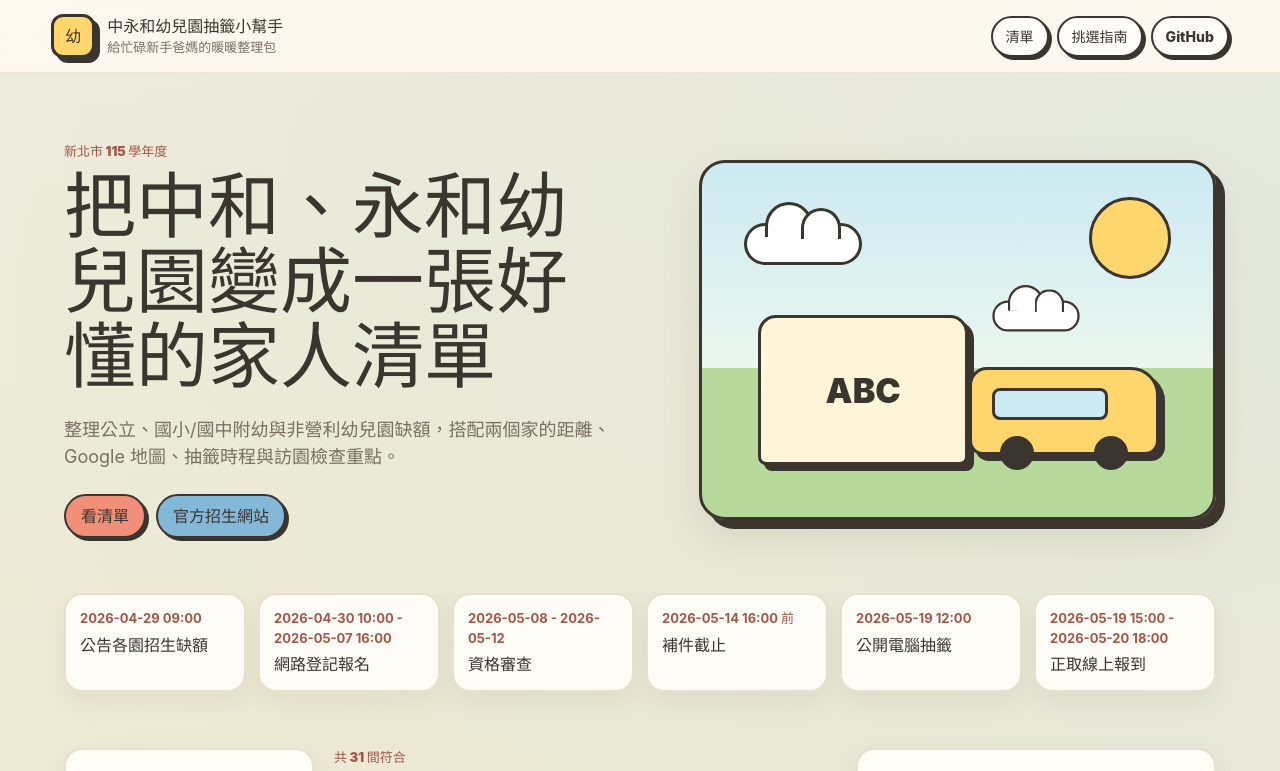
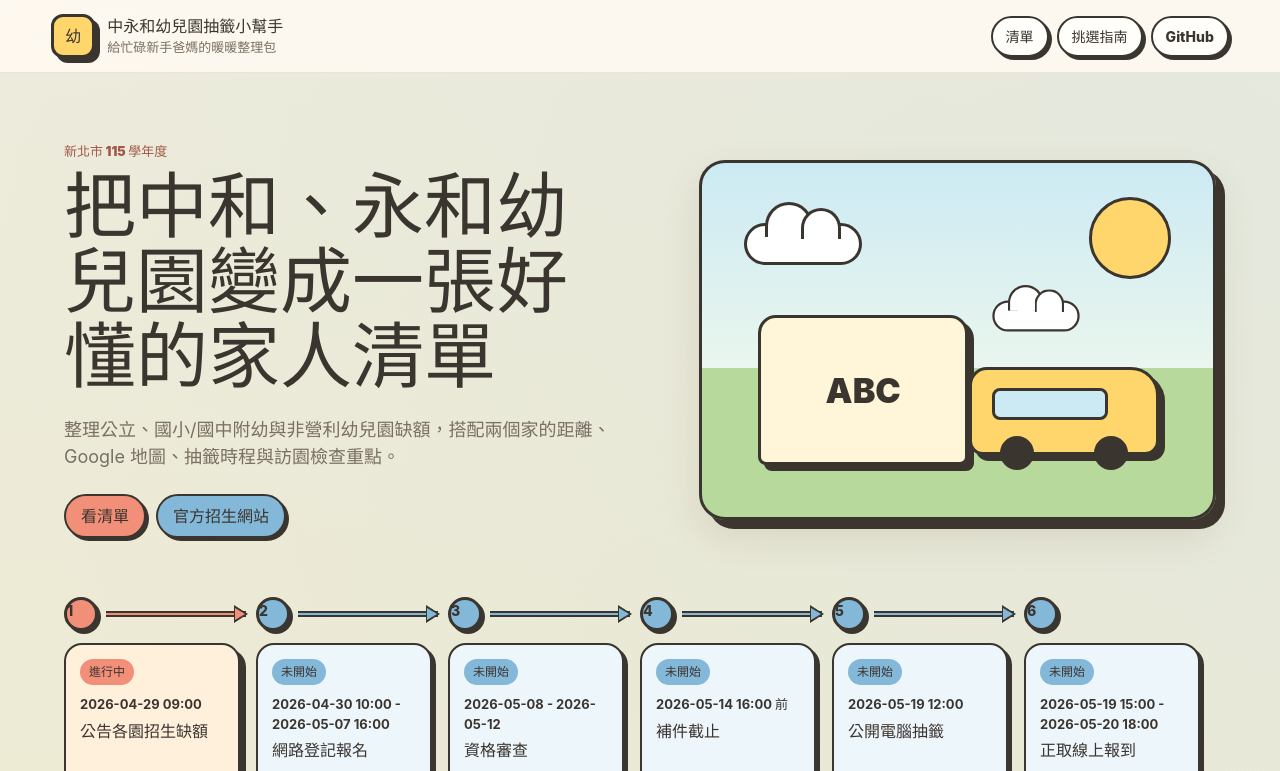
Before and after one commit to bluetch/ntpc-kindergarten-2026, a React (Vite) app: page / in a window 1280 px wide. Shown: the top 771 px of the page. Built offline with nearby package versions, Linux system fonts and the light colour scheme.

Commit message:
Style admissions timeline as progress track

```diff
--- a/src/App.jsx
+++ b/src/App.jsx
@@ -18,6 +18,21 @@ const defaultHomeInputs = {
     label: homes.yonghe.label,
     address: homes.yonghe.address,
   },
+};
+
+const timelineWindows = [
+  { start: "2026-04-29T09:00:00+08:00", end: "2026-04-29T23:59:59+08:00" },
+  { start: "2026-04-30T10:00:00+08:00", end: "2026-05-07T16:00:00+08:00" },
+  { start: "2026-05-08T00:00:00+08:00", end: "2026-05-12T23:59:59+08:00" },
+  { start: "2026-05-13T00:00:00+08:00", end: "2026-05-14T16:00:00+08:00" },
+  { start: "2026-05-19T12:00:00+08:00", end: "2026-05-19T14:59:59+08:00" },
+  { start: "2026-05-19T15:00:00+08:00", end: "2026-05-20T18:00:00+08:00" },
+];
+
+const timelineStatusLabels = {
+  past: "已完成",
+  current: "進行中",
+  future: "未開始",
 };
 
 const googleMapUrl = (destination) =>
@@ -49,6 +64,16 @@ const classVacancyLabel = (classType) => {
   if (classType === "2歲專班") return "2歲缺額";
   if (classType === "3-5歲班") return "3-5歲缺額";
   return "總缺額";
+};
+
+const getTimelineStatus = (index, now = new Date()) => {
+  const window = timelineWindows[index];
+  if (!window) return "future";
+  const start = new Date(window.start);
+  const end = new Date(window.end);
+  if (now < start) return "future";
+  if (now > end) return "past";
+  return "current";
 };
 
 const hasCoordinates = (place) =>
@@ -279,14 +304,7 @@ function ListPage({ activeHomes, customHomes, enrichedSchools, resetHomes, updat
           </div>
         </section>
 
-        <section className="timeline-band" aria-label="115 學年度招生時程">
-          {admissionTimeline.map((item) => (
-            <article key={item.date}>
-              <strong>{item.date}</strong>
-              <span>{item.label}</span>
-            </article>
-          ))}
-        </section>
+        <TimelineBand />
 
         <section className="layout" id="list">
           <aside className="filters" aria-label="篩選幼兒園">
@@ -399,6 +417,31 @@ function ListPage({ activeHomes, customHomes, enrichedSchools, resetHomes, updat
         <GuideSection />
       </main>
     </>
+  );
+}
+
+function TimelineBand() {
+  const now = new Date();
+
+  return (
+    <section className="timeline-band" aria-label="115 學年度招生時程">
+      {admissionTimeline.map((item, index) => {
+        const status = getTimelineStatus(index, now);
+        return (
+          <article className={`timeline-step is-${status}`} key={item.date}>
+            <div className="timeline-track" aria-hidden="true">
+              <span className="timeline-dot">{index + 1}</span>
+              {index < admissionTimeline.length - 1 && <span className="timeline-arrow" />}
+            </div>
+            <div className="timeline-content">
+              <em>{timelineStatusLabels[status]}</em>
+              <strong>{item.date}</strong>
+              <span>{item.label}</span>
+            </div>
+          </article>
+        );
+      })}
+    </section>
   );
 }
 
--- a/src/styles.css
+++ b/src/styles.css
@@ -343,13 +343,12 @@ h1 {
 
 .timeline-band {
   display: grid;
-  grid-template-columns: repeat(6, minmax(150px, 1fr));
-  gap: 12px;
+  grid-template-columns: repeat(6, minmax(180px, 1fr));
+  gap: 0;
   padding: 0 clamp(18px, 5vw, 72px) 34px;
   overflow-x: auto;
 }
 
-.timeline-band article,
 .filters,
 .map-sticky,
 .school-card,
@@ -365,18 +364,123 @@ h1 {
   box-shadow: 0 10px 24px rgba(98, 76, 44, 0.08);
 }
 
-.timeline-band article {
-  min-width: 150px;
+.timeline-step {
+  --step-color: var(--blue);
+  --step-bg: #edf6fb;
+  position: relative;
+  min-width: 180px;
+  padding: 0 8px 0 0;
+}
+
+.timeline-step.is-past {
+  --step-color: var(--green);
+  --step-bg: #e9f4e2;
+}
+
+.timeline-step.is-current {
+  --step-color: var(--coral);
+  --step-bg: #fff0dc;
+}
+
+.timeline-step.is-future {
+  --step-color: var(--blue);
+  --step-bg: #edf6fb;
+}
+
+.timeline-track {
+  display: flex;
+  align-items: center;
+  min-height: 34px;
+}
+
+.timeline-dot {
+  display: grid;
+  width: 34px;
+  height: 34px;
+  flex: 0 0 auto;
+  place-items: center;
+  border: 3px solid #3b352f;
+  border-radius: 50%;
+  background: var(--step-color);
+  box-shadow: 3px 3px 0 #3b352f;
+  color: #3b352f;
+  font-size: 14px;
+  font-weight: 950;
+}
+
+.timeline-arrow {
+  position: relative;
+  display: block;
+  height: 6px;
+  flex: 1 1 auto;
+  margin: 0 2px 0 8px;
+  border: 2px solid #3b352f;
+  border-right: 0;
+  border-left: 0;
+  background: var(--step-color);
+}
+
+.timeline-arrow::after {
+  position: absolute;
+  top: 50%;
+  right: -2px;
+  width: 0;
+  height: 0;
+  border-top: 9px solid transparent;
+  border-bottom: 9px solid transparent;
+  border-left: 14px solid #3b352f;
+  content: "";
+  transform: translateY(-50%);
+}
+
+.timeline-arrow::before {
+  position: absolute;
+  top: 50%;
+  right: 1px;
+  z-index: 1;
+  width: 0;
+  height: 0;
+  border-top: 6px solid transparent;
+  border-bottom: 6px solid transparent;
+  border-left: 10px solid var(--step-color);
+  content: "";
+  transform: translateY(-50%);
+}
+
+.timeline-content {
+  min-height: 150px;
+  margin: 12px 8px 0 0;
+  border: 2px solid #3b352f;
+  border-radius: 18px;
+  background: var(--step-bg);
+  box-shadow: 4px 4px 0 #3b352f;
   padding: 14px;
 }
 
+.timeline-step.is-current .timeline-content {
+  box-shadow: 6px 6px 0 #3b352f;
+}
+
 .timeline-band strong,
-.timeline-band span {
+.timeline-band span,
+.timeline-band em {
   display: block;
 }
 
+.timeline-band em {
+  width: fit-content;
+  margin-bottom: 10px;
+  border-radius: 999px;
+  background: var(--step-color);
+  color: #3b352f;
+  font-size: 12px;
+  font-style: normal;
+  font-weight: 950;
+  padding: 4px 9px;
+}
+
 .timeline-band strong {
-  color: #a35748;
+  color: #3b352f;
   font-size: 13px;
 }
 
```
